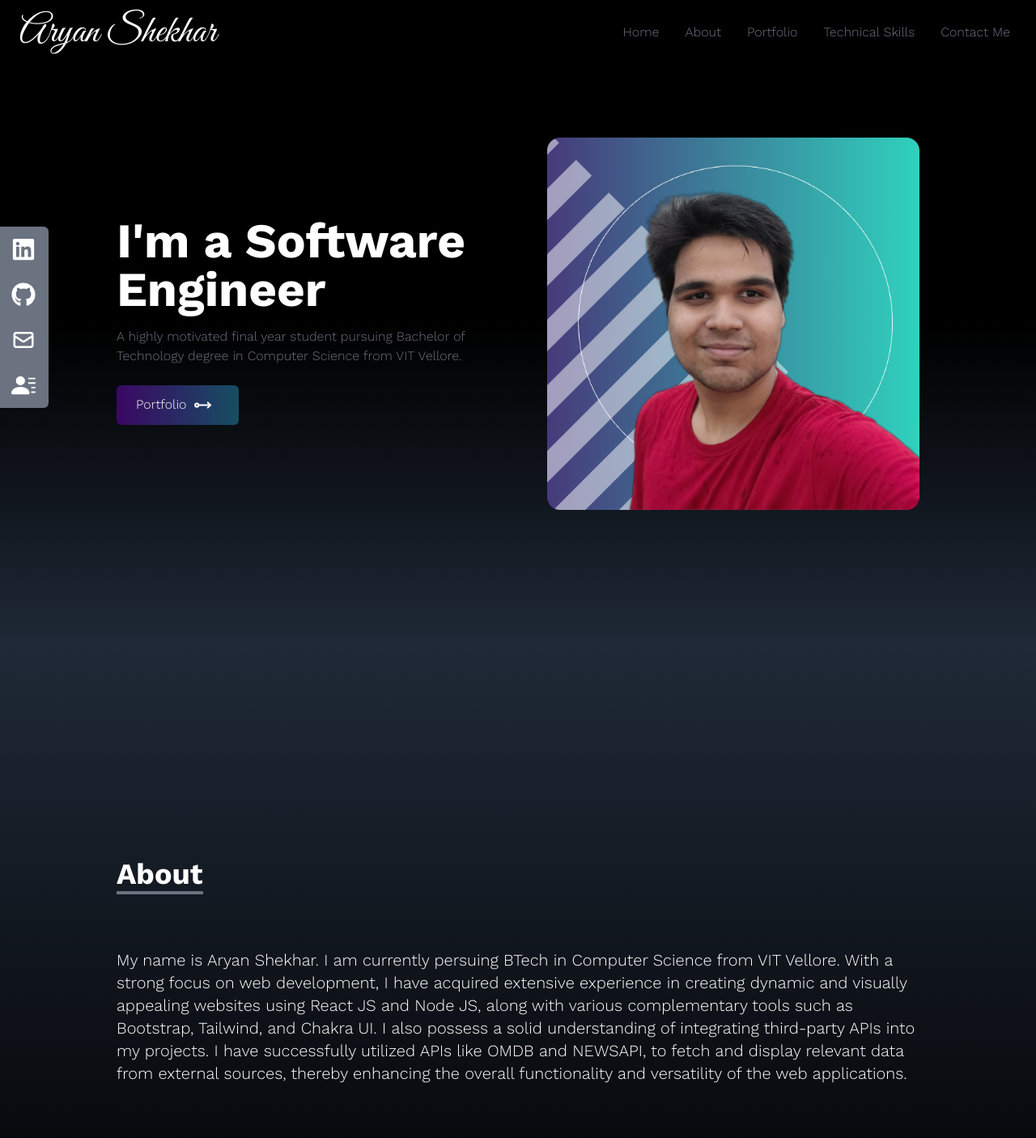
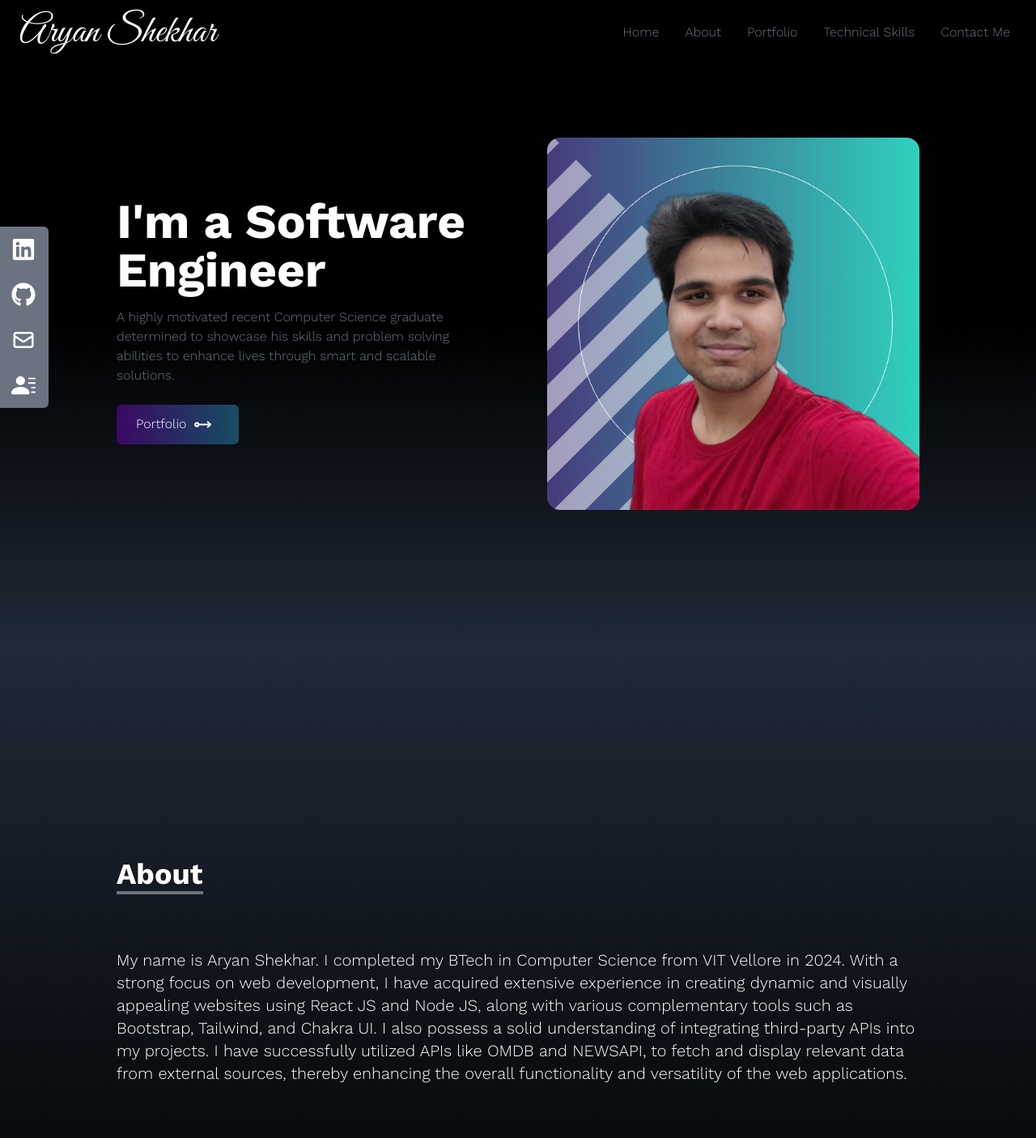
Before and after one commit to aryanShekhar14/portfolio, a React (Create React App) app: page / in a window 1280 px wide. Shown: the top 1406 px of the page at 81% size. Built offline with nearby package versions, Linux system fonts and the light colour scheme.

Commit message:
description update

```diff
--- a/src/components/About.jsx
+++ b/src/components/About.jsx
@@ -9,7 +9,7 @@ const About = () => {
                     <p className="text-4xl font-bold inline border-b-4 border-gray-500">About</p>
                 </div>
                 <p className="text-xl mt-10">
-                    My name is Aryan Shekhar. I am currently persuing BTech in Computer Science from VIT Vellore. With a strong focus on web development, I have acquired extensive experience in creating dynamic and visually appealing websites using React JS and Node JS, along with various complementary tools such as Bootstrap, Tailwind, and Chakra UI. I also possess a solid understanding of integrating third-party APIs into my projects. I have successfully utilized APIs like OMDB and NEWSAPI, to fetch and display relevant data from external sources, thereby enhancing the overall functionality and versatility of the web applications.
+                    My name is Aryan Shekhar. I completed my BTech in Computer Science from VIT Vellore in 2024. With a strong focus on web development, I have acquired extensive experience in creating dynamic and visually appealing websites using React JS and Node JS, along with various complementary tools such as Bootstrap, Tailwind, and Chakra UI. I also possess a solid understanding of integrating third-party APIs into my projects. I have successfully utilized APIs like OMDB and NEWSAPI, to fetch and display relevant data from external sources, thereby enhancing the overall functionality and versatility of the web applications.
                 </p>
             </div>
         </div>
--- a/src/components/Home.jsx
+++ b/src/components/Home.jsx
@@ -13,7 +13,7 @@ const Home = () => {
             I'm a Software Engineer
           </h2>
           <p className=' text-gray-500 py-4 max-w-md'>
-            A highly motivated final year student pursuing Bachelor of Technology degree in Computer Science from VIT Vellore.
+            A highly motivated recent Computer Science graduate determined to showcase his skills and problem solving abilities to enhance lives through smart and scalable solutions.
           </p>
           <div>
             <Link to="portfolio" smooth duration={500} className='group text-white w-fit px-6 py-3 my-2 flex items-center rounded-md bg-gradient-to-r  from-purple-950 to-cyan-900 cursor-pointer' >Portfolio<span className='px-2 group-hover:rotate-90 duration-300'>
```
